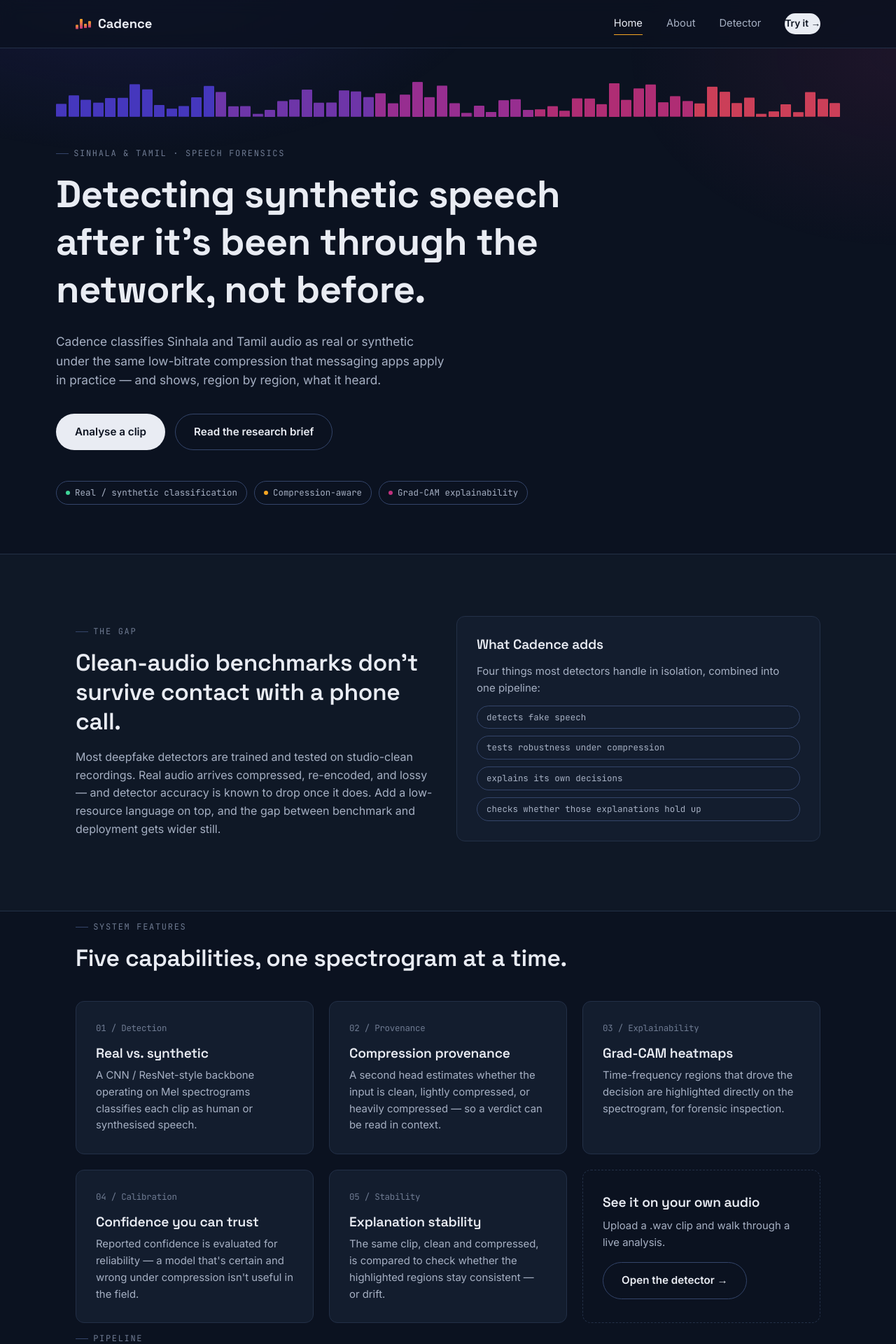
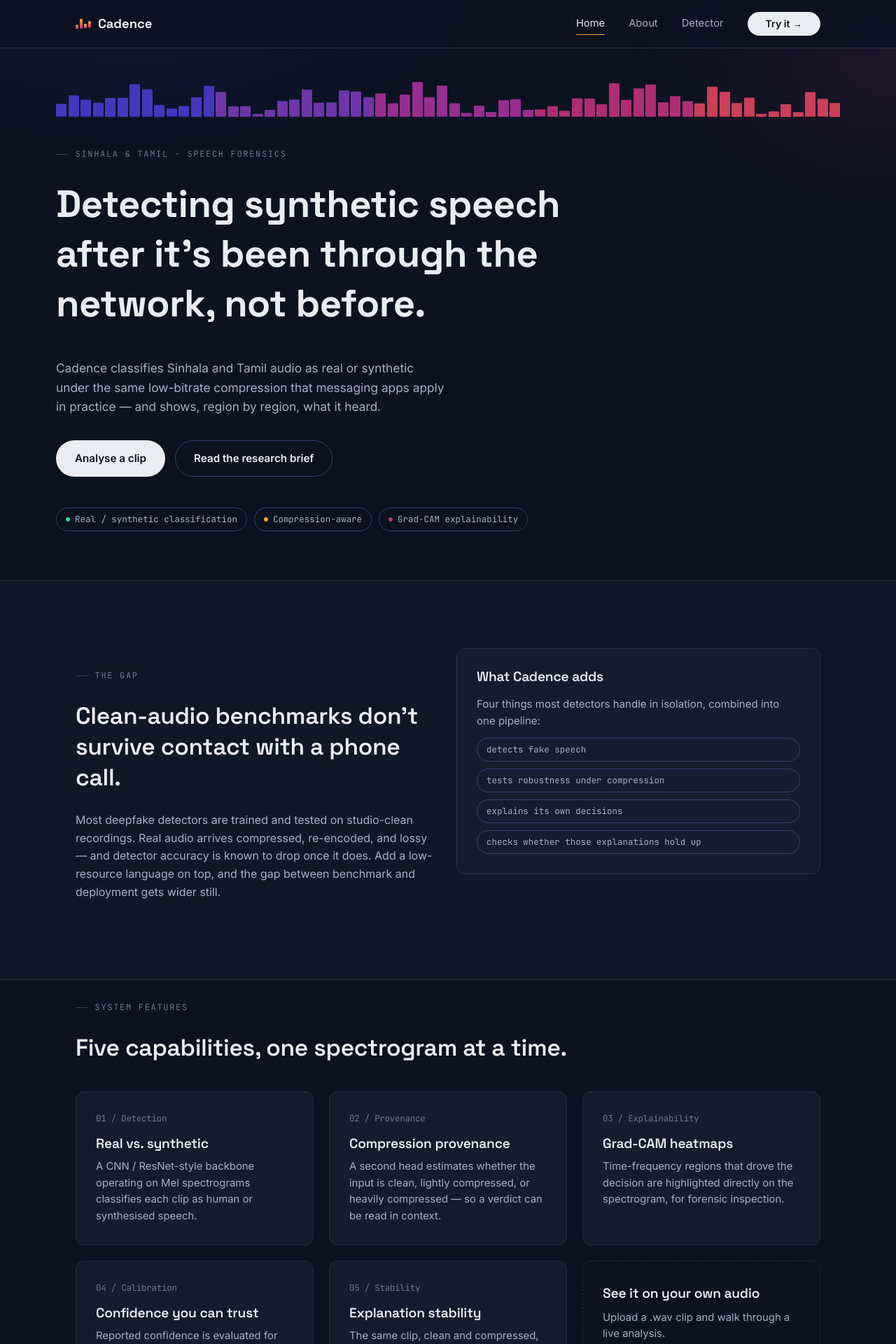
Before and after one commit to RashEdirisinghe/Deepfake-Audio-Detector, a Flask app: page / in a window 1280 px wide. Shown: the top 1920 px of the page at 70% size. Run offline with Flask 3, Linux system fonts and the light colour scheme; some libraries are stand-ins or nearby versions.

Commit message:
Refine UI layout: expand nav-cta pill padding and increase eyebrow section margins

```diff
--- a/static/style.css
+++ b/static/style.css
@@ -73,14 +73,13 @@ body::before {
 }
 
 img { max-width: 100%; display: block; }
-
 a { color: inherit; text-decoration: none; }
 
 h1, h2, h3, h4 {
   font-family: var(--font-display);
   font-weight: 600;
-  line-height: 1.25; /* Increased from 1.15 to prevent text overlapping */
-  margin: 0 0 0.5em;
+  line-height: 1.3;
+  margin: 0 0 0.8em;
   letter-spacing: -0.01em;
 }
 
@@ -103,10 +102,10 @@ p { margin: 0 0 1em; color: var(--ink-dim); }
   color: var(--muted);
   display: flex;
   align-items: center;
-  gap: 0.6em;
-  margin-top: 1rem;         /* Adds breathing room from section tops/borders */
-  margin-bottom: 1.5em;
-  line-height: 1;
+  gap: 0.8em;
+  margin-top: 2rem;
+  margin-bottom: 1.8rem;
+  line-height: 1.2;
 }
 
 .eyebrow::before {
@@ -122,7 +121,7 @@ p { margin: 0 0 1em; color: var(--ink-dim); }
   padding: 0 28px;
 }
 
-section { padding: 88px 0; }
+section { padding: 96px 0; }
 
 @media (max-width: 720px) {
   section { padding: 56px 0; }
@@ -130,7 +129,6 @@ section { padding: 88px 0; }
 }
 
 /* ---------------- Nav ---------------- */
-
 .site-nav {
   position: sticky;
   top: 0;
@@ -200,20 +198,27 @@ section { padding: 88px 0; }
 }
 
 .nav-cta {
-  display: inline-flex;
+  display: inline-flex !important;
   align-items: center;
   justify-content: center;
+  gap: 8px;
   white-space: nowrap;
-  flex-shrink: 0;           /* Prevents the navbar from crushing the button */
+  flex-shrink: 0;
   background: var(--ink);
   color: var(--bg) !important;
-  padding: 8px 16px;        /* Optimized padding */
+  padding: 10px 26px !important;
   border-radius: 999px;
   font-weight: 600;
-  font-size: 0.85rem !important;
+  font-size: 0.88rem !important;
+  line-height: 1;
   border-bottom: none !important;
+  transition: background 0.15s ease, transform 0.15s ease;
 }
-.nav-cta:hover { background: #fff; }
+
+.nav-cta:hover {
+  background: #ffffff !important;
+  transform: translateY(-1px);
+}
 
 .nav-toggle {
   display: none;
@@ -248,7 +253,6 @@ section { padding: 88px 0; }
 }
 
 /* ---------------- Spectrogram ribbon (signature element) ---------------- */
-
 .ribbon {
   display: flex;
   align-items: flex-end;
@@ -280,7 +284,6 @@ section { padding: 88px 0; }
 }
 
 /* ---------------- Pipeline Strip ---------------- */
-
 .pipeline-strip {
   display: flex;
   align-items: center;
@@ -306,11 +309,11 @@ section { padding: 88px 0; }
   background: var(--surface);
   font-size: 0.82rem;
 }
+
 .pipe-step .mono { font-size: 0.7rem; color: var(--muted); display: block; margin-bottom: 8px; }
 .pipe-arrow { flex: 0 0 auto; width: 28px; text-align: center; color: var(--border-hi); font-size: 1.1rem; }
 
 /* ---------------- Buttons ---------------- */
-
 .btn {
   display: inline-flex;
   align-items: center;
@@ -325,13 +328,16 @@ section { padding: 88px 0; }
   cursor: pointer;
   transition: transform 0.15s ease, background 0.15s ease, border-color 0.15s ease;
 }
+
 .btn:active { transform: scale(0.98); }
 
 .btn-primary {
   background: var(--ink);
   color: var(--bg);
 }
+
 .btn-primary:hover { background: #fff; }
+
 .btn-primary:disabled {
   background: var(--surface-hi);
   color: var(--muted);
@@ -343,10 +349,10 @@ section { padding: 88px 0; }
   color: var(--ink);
   border-color: var(--border-hi);
 }
+
 .btn-ghost:hover { border-color: var(--ink-dim); }
 
 /* ---------------- Cards ---------------- */
-
 .card {
   background: var(--surface);
   border: 1px solid var(--border);
@@ -359,7 +365,6 @@ section { padding: 88px 0; }
 }
 
 /* ---------------- Pills / badges ---------------- */
-
 .pill {
   display: inline-flex;
   align-items: center;
@@ -375,7 +380,6 @@ section { padding: 88px 0; }
 .dot { width: 6px; height: 6px; border-radius: 50%; background: currentColor; }
 
 /* ---------------- Footer ---------------- */
-
 .site-footer {
   border-top: 1px solid var(--border);
   padding: 40px 0;
@@ -397,9 +401,9 @@ section { padding: 88px 0; }
 .footer-links a:hover { color: var(--ink); }
 
 /* ---------------- Utility ---------------- */
-
 .grid-2 { display: grid; grid-template-columns: 1fr 1fr; gap: 24px; }
 .grid-3 { display: grid; grid-template-columns: repeat(3, 1fr); gap: 22px; }
+
 @media (max-width: 860px) {
   .grid-2, .grid-3 { grid-template-columns: 1fr; }
 }
```
